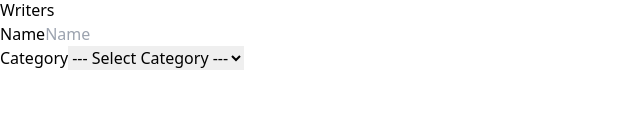
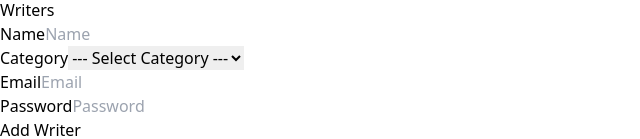
Before and after one commit to easylearningbd/dashboard-next-js-news-portal, a React (Vite) app in the folder client/: page /dashboard/writer/add in a window 1280 px wide. Shown: the part 724-863 px from the top of the page, without its empty margins (0-640 px from the left). Before the commit the page ends 800 px from the top, so only its background shows below. Built offline with nearby package versions, Linux system fonts and the light colour scheme.

Commit message:
n19 Admin Add Writer Design Part 2

```diff
--- a/client/src/dashboard/pages/AddWriter.jsx
+++ b/client/src/dashboard/pages/AddWriter.jsx
@@ -1,7 +1,11 @@
-import React from 'react';
+import React, { useState } from 'react';
 import { Link } from 'react-router-dom';
 
 const AddWriter = () => {
+
+    const [loader, setLoader] = useState(false);
+
+
     return (
 <div className='bg-white rounded-md'>
     <div className='flex justify-between p-4'>
@@ -32,9 +36,28 @@ const AddWriter = () => {
             <option value="Technology">Technology</option>
             </select>
             </div>
+        </div>
 
+    <div className='grid grid-cols-2 gap-x-8 mb-3'>
 
+        <div className='flex flex-col gap-y-2'>
+        <label htmlFor="email" className='text-md font-semibold text-gray-600'>Email</label>
+        <input required type="email" placeholder='Email' name='email' className='px-3 py-2 rounded-md outline-0 border border-gray-300 focus:border-blue-500 h-10' id='email' />
         </div>
+
+        <div className='flex flex-col gap-y-2'>
+        <label htmlFor="password" className='text-md font-semibold text-gray-600'>Password</label>
+        <input required type="password" placeholder='Password' name='password' className='px-3 py-2 rounded-md outline-0 border border-gray-300 focus:border-blue-500 h-10' id='password' />
+        </div>
+    </div>
+
+    <div className='mt-4'>
+        <button disabled={loader} className='px-3 py-[6px] bg-blue-500 rounded-md text-white hover:bg-blue-800'>
+        {loader ? 'Loading...' : 'Add Writer'}
+        </button>
+
+    </div>
+
     </form>
 
 </div>
```
